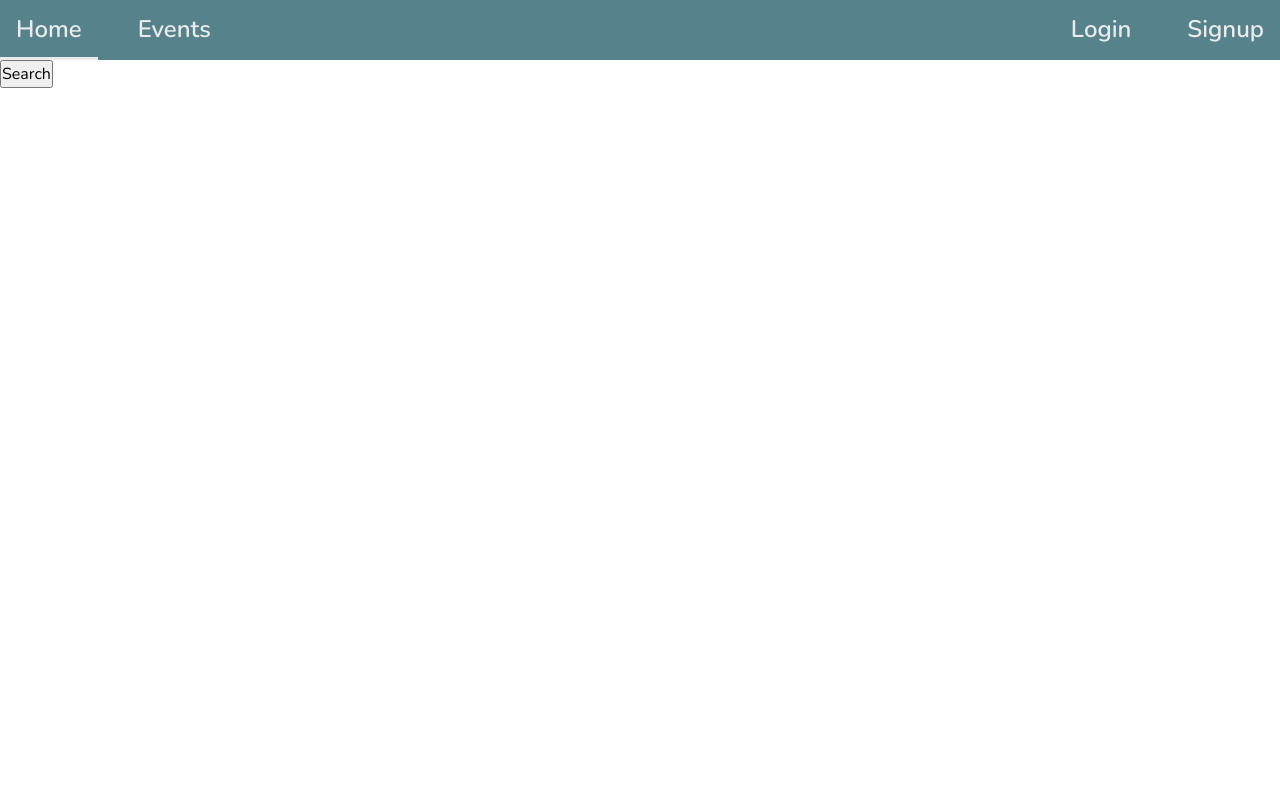
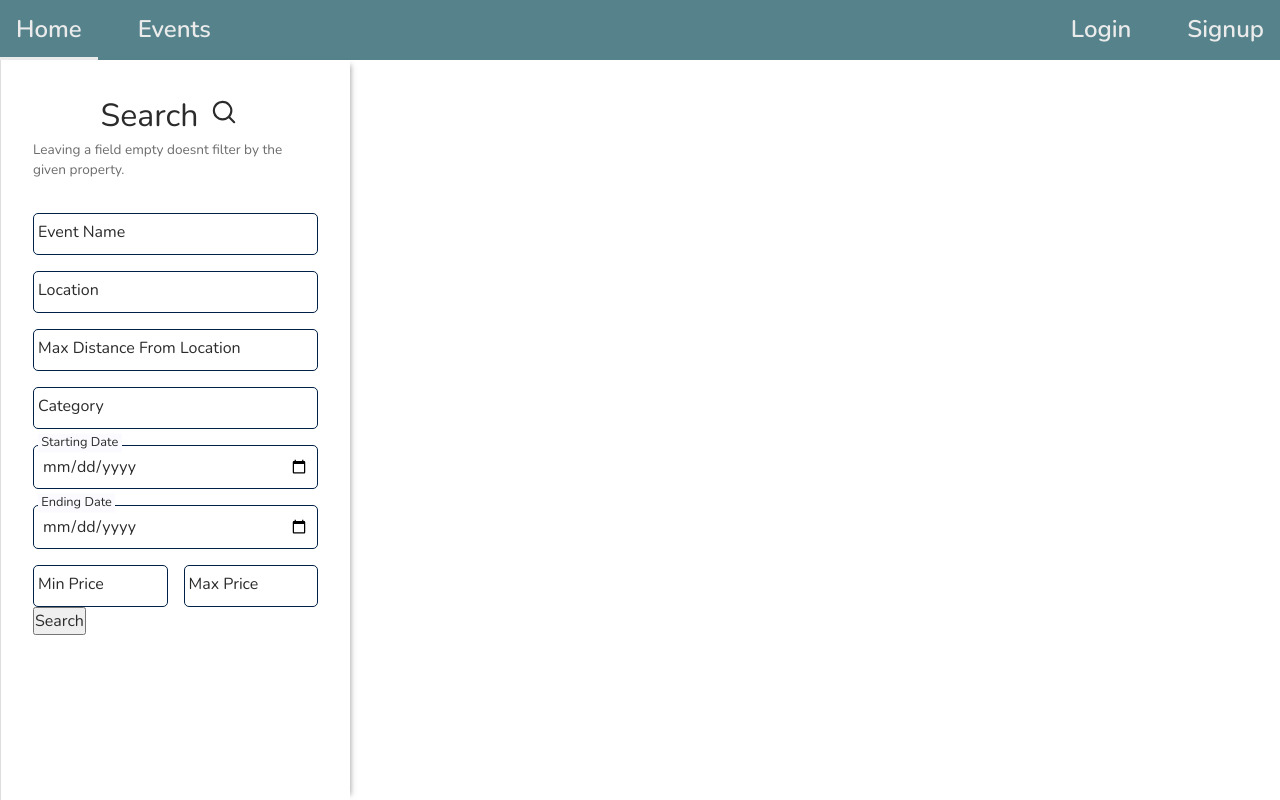
Before and after one commit to KLociJS/Advanced-team-project, a React (Create React App) app in the folder client/: page /events in a window 1280 px wide. Built offline with nearby package versions, Linux system fonts and the light colour scheme.

Commit message:
feat: Implement and style input fields

```diff
--- a/client/src/App.jsx
+++ b/client/src/App.jsx
@@ -6,6 +6,7 @@ import {
 } from 'react-router-dom'
 
 import './Layout.css'
+import './Typography.css'
 
 import { Layout } from 'Layout'
 
--- /dev/null
+++ b/client/src/Components/Input/DateInput.jsx/DateInput.css
@@ -0,0 +1,3 @@
+.input-date::-webkit-calendar-picker-indicator {
+    border-radius: 5px;
+}
--- /dev/null
+++ b/client/src/Components/Input/DateInput.jsx/DateInput.jsx
@@ -0,0 +1,23 @@
+export default function DateInput({ inputValue,setInputValue, label }) {
+
+  const handleChange = (e) => {
+    const selectedDate = e.target.value
+    const formattedDate = new Date(selectedDate).toISOString().slice(0, 10)
+    setInputValue(formattedDate)
+  }
+
+  return (
+    <div className='input-group'>
+        <label className='input-label active'>
+            {label}
+        </label>
+        <input
+            type='date'
+            value={inputValue}
+            className="input-control"
+            onChange={handleChange}
+            autoComplete="off"
+        />
+    </div>
+  );
+}
--- /dev/null
+++ b/client/src/Components/Input/Input.css
@@ -0,0 +1,66 @@
+.input-group,.password-input {
+    position: relative;
+    margin-top: 1rem;
+    width: 100%;
+}
+
+.input-control {
+    border: 1px solid #002147;
+    border-radius: 5px;
+    padding: 0.5rem 0.5rem;
+    width: 100%
+}
+
+.input-control:focus{
+    border: 1px solid transparent;
+    outline: 2px solid #FF9900;
+}
+
+.input-label {
+    position: absolute;
+    top: 7px;
+    left: 5px;
+    transform: translate(0, 0);
+    color: var(--text-primary);
+    font-size: 1rem;
+    transition: transform 200ms cubic-bezier(0.0, 0, 0.2, 1) 0ms;
+    pointer-events: none;
+}
+
+.input-label.active {
+    top: -2px;
+    transform: translate(0, -50%);
+    padding: 0 0.2rem;
+    background-color: #FBFBFF;
+    font-size: 0.8rem;
+}
+
+.input-group.error .input-control{
+    border: 1px solid var(--danger);
+}
+.input-group.error .input-label{
+    color: var(--danger);
+}
+
+@media screen and (max-width: 400px) {
+    .input-control {
+        width: 100%
+    }
+}
+
+.react-datepicker-wrapper {
+    display: block !important;
+    margin-top: 1rem;
+}
+.input-control::placeholder { /* Chrome, Firefox, Opera, Safari 10.1+ */
+    color: var(--text-primary);
+}
+
+/* Password */
+
+.password-icon{
+    position: absolute;
+    top: 50%;
+    transform: translateY(-50%);
+    right: 10px
+}
--- /dev/null
+++ b/client/src/Components/Input/Input.jsx
@@ -0,0 +1,39 @@
+import React, { useState } from 'react';
+import './Input.css';
+
+const Input = ({
+  label,
+  inputValue,
+  setInputValue,
+  hasError,
+  type,
+}) => {
+  const [isFocused, setIsFocused] = useState(false)
+
+  const handleFocus = () => setIsFocused(true)
+  const handleBlur = () => setIsFocused(false)
+  const handleChange = (e) => {
+    setInputValue(e.target.value)
+  };
+
+  const isActive = isFocused || inputValue ? 'active' : ''
+
+  return (
+        <div className={`input-group ${hasError ? 'error' : ''}`}>
+            <label className={`input-label ${isActive}`}>
+                {label}
+            </label>
+            <input
+                type={type || 'text'}
+                value={inputValue}
+                className="input-control"
+                onFocus={handleFocus}
+                onBlur={handleBlur}
+                onChange={handleChange}
+                autoComplete="off"
+            />
+    </div>
+  );
+};
+
+export default Input
--- /dev/null
+++ b/client/src/Components/index.jsx
@@ -0,0 +1,7 @@
+import Input from "./Input/Input";
+import DateInput from "./Input/DateInput.jsx/DateInput";
+
+export {
+    Input,
+    DateInput,
+}
--- a/client/src/Layout.css
+++ b/client/src/Layout.css
@@ -5,3 +5,12 @@
     margin: auto;
     position: relative;
 }
+
+.flex-container {
+    display: flex;
+    gap: 1rem;
+}
+
+.mb-2{
+    margin-bottom: 2rem;
+}
--- a/client/src/Pages/Events/Events.css
+++ b/client/src/Pages/Events/Events.css
@@ -1,12 +1,17 @@
 .search-form{
     position: absolute;
     height: calc(100vh - 60px);
-    width: 30%;
+    padding: 2rem;
+    width: min(350px,100%);
+    box-shadow: 6px 0 5px -5px rgba(92, 92, 92, 0.5);
+    border-left: 1px solid rgba(190, 190, 190, 0.5);
+    /* box-shadow: 10px 0 5px -5px rgba(0, 0, 0, 0.5), -10px 0 5px -5px rgba(0, 0, 0, 0.5); */
+    /* box-shadow: 1px 0 5px 1px rgb(165, 165, 165); */
 }
 
 .card-container{
-    width: 70%;
-    margin-left: 30%;
+    width: calc(100% - 350px);
+    margin-left: 350px;
     overflow-y: scroll;
     height: calc(100vh - 60px);
 }
@@ -15,7 +20,11 @@
     width: 200px;
     margin: auto;
     display: none;
+    @media screen {
+
+    }
 }
+
 
 @media screen and (max-width:1000px) {
     .search-button{
@@ -32,7 +41,8 @@
     }
 
     .search-form{
-        width: max(80%, 300px);
+        /* width: 80%; */
+        /* max-width: 300px; */
         left: -100%;
         transition: all 0.5s ease;
     }
@@ -42,3 +52,13 @@
         transition: all 0.6s ease;
     }
 }
+
+@media screen and (max-width:600px) {
+
+
+    /* .search-form{
+        width: 90%;
+        max-width: 500px;
+    } */
+
+}
--- a/client/src/Pages/Events/Events.jsx
+++ b/client/src/Pages/Events/Events.jsx
@@ -1,17 +1,46 @@
 import React, { useState } from 'react'
 import './Events.css'
+import { DateInput, Input } from 'Components'
+
+import { HiMiniMagnifyingGlass } from 'react-icons/hi2'
 
 export default function Events() {
 
   const [isOpen,setIsOpen] = useState(false)
 
+  const [eventName, setEventName] = useState('')
+  const [location, setLocation] = useState('')
+  const [distance, setDisctance] = useState('')
+  const [category, setCategory] = useState('')
+  const [minPrice,setMinPrice] = useState('')
+  const [maxPrice, setMaxPrice] = useState('')
+  const [startDate, setStartDate] = useState('')
+  const [endDate, setEndDate] = useState('')
+
   const handleSearchSubmit = (e) =>{
     e.preventDefault()
+
+    console.log(eventName,location,distance,category,minPrice,maxPrice,startDate, endDate)
   }
 
   return (
     <>
       <form className={`search-form${isOpen ? ' active' : ''}`} onSubmit={handleSearchSubmit}>
+        <h1 className='center-text'>
+          Search
+          <HiMiniMagnifyingGlass className='react-icon'/>
+        </h1>
+        <p className='mb-2 secondary-text'>Leaving a field empty doesnt filter by the given property.</p>
+        <Input label='Event Name' inputValue={eventName} setInputValue={setEventName}/>
+        <Input label='Location' inputValue={location} setInputValue={setLocation} />
+        <Input label='Max Distance From Location' type='number' inputValue={distance} setInputValue={setDisctance}/>
+        <Input label='Category' inputValue={category} setInputValue={setCategory} />
+        <DateInput label='Starting Date' inputValue={startDate} setInputValue={setStartDate}/>
+        <DateInput label='Ending Date' inputValue={endDate} setInputValue={setEndDate} />
+        <div className='flex-container'>
+          <Input label='Min Price' type='number' inputValue={minPrice} setInputValue={setMinPrice} />
+          <Input label='Max Price' type='number' inputValue={maxPrice} setInputValue={setMaxPrice} />
+        </div>
         <button onClick={()=>setIsOpen(false)}>Search</button>
       </form>
       <section className='card-container'>
--- /dev/null
+++ b/client/src/Typography.css
@@ -0,0 +1,22 @@
+.react-icon{
+    margin: 0rem 0.75rem;
+    font-size: 1.75rem;
+}
+
+h1 {
+    font-size: 2rem;
+    font-weight: 400;
+    color: var(--text-primary);
+}
+
+p {
+    color: var(--text-secondary);
+}
+
+.secondary-text{
+    font-size: 0.85rem;;
+}
+
+.center-text {
+    text-align: center;
+}
--- a/client/src/index.css
+++ b/client/src/index.css
@@ -6,16 +6,14 @@
   --primary: #55828B;
   --secondary: #EBEBEB;
   --transparent-bgc: #ebebebc2;
-  --text-primary: #272727;
+  --text-primary: #2b2b2b;
   --text-secondary: #6C6C6C;
 }
 
 *{
   font-family: 'Nunito', sans-serif;
+  color: var(--text-primary);
 }
-
-
-
 
 /*
   1. Use a more-intuitive box-sizing model.
@@ -43,7 +41,6 @@ body {
   5. Improve media defaults
 */
 img, picture, video, canvas, svg {
-  display: block;
   max-width: 100%;
 }
 /*
```
Also changed, not shown: 1 other file (tests, documents, lock files or other folders).
